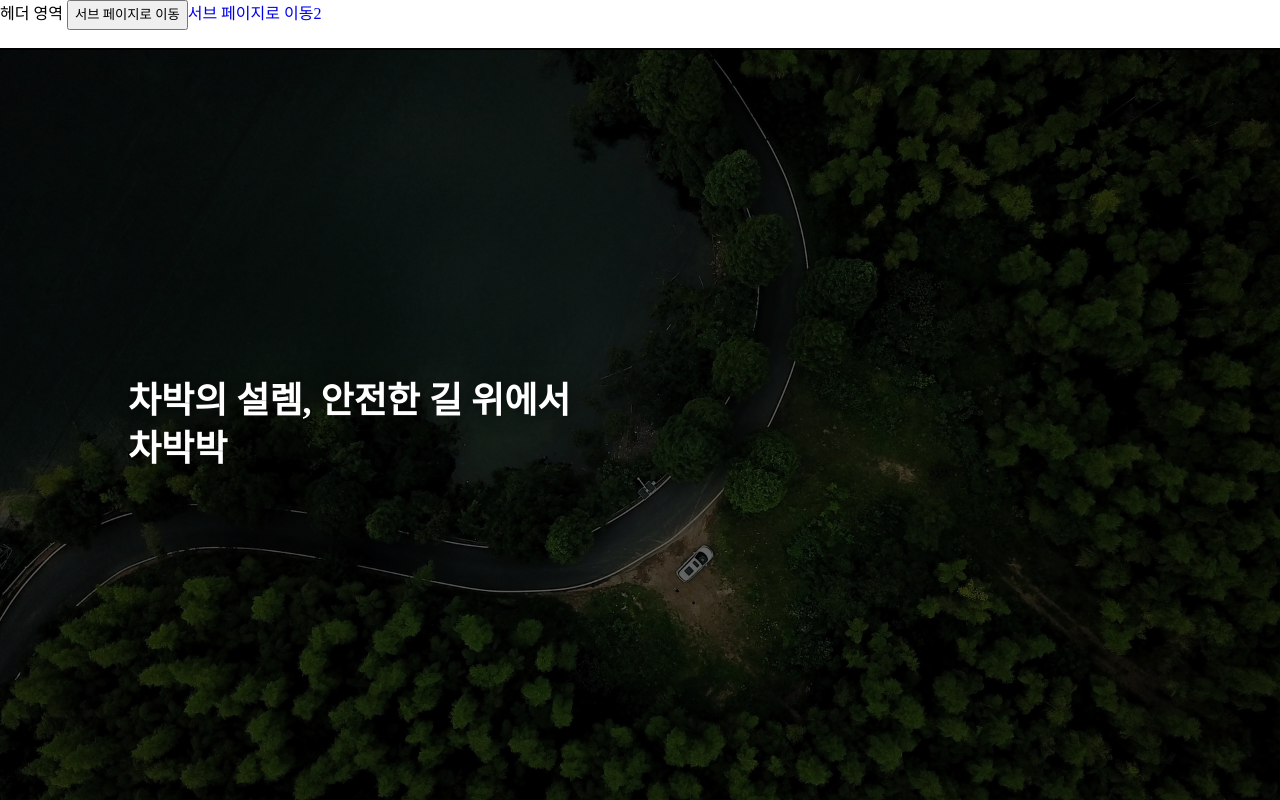
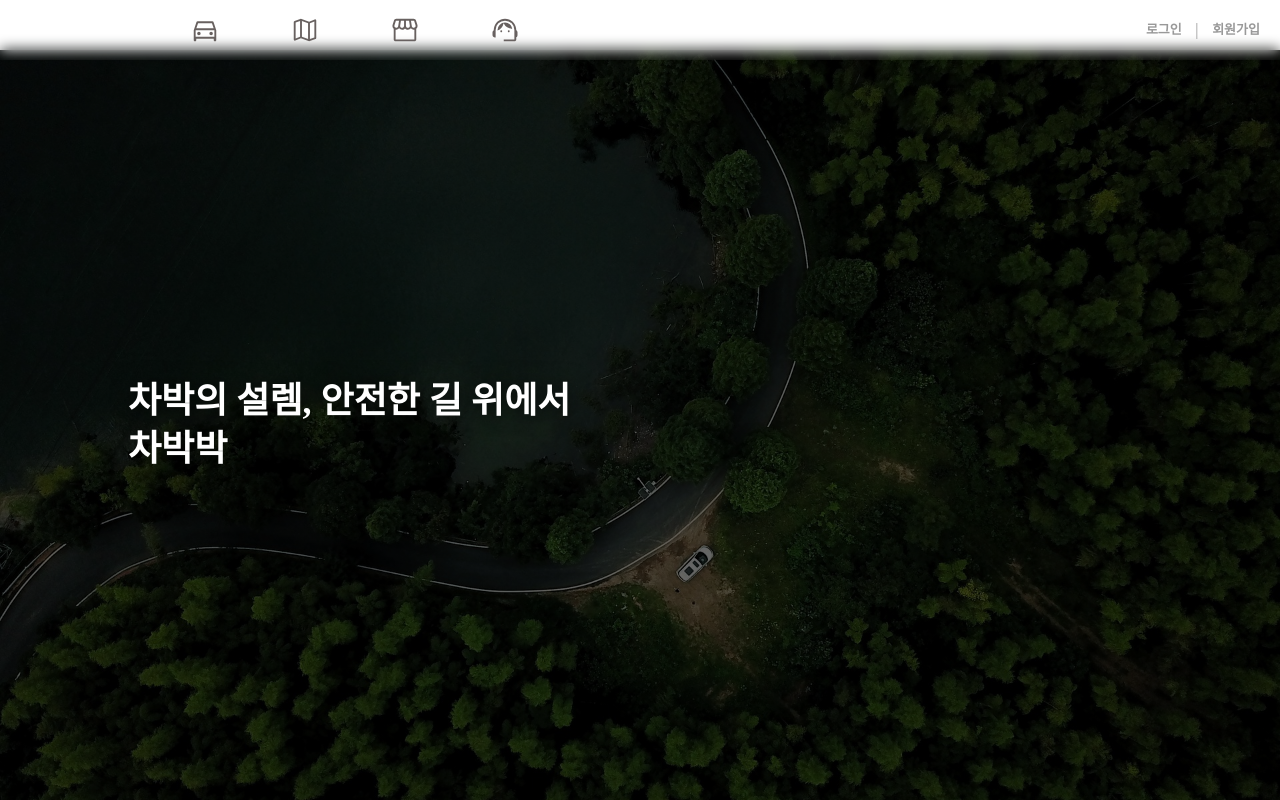
Before and after one commit to eunhyeon1020/Car-BakBak, a Vue app in the folder frontend/: page /main in a window 1280 px wide. Shown: the top 800 px of the page. Built offline with nearby package versions, Linux system fonts and the light colour scheme; a web font is replaced by a local one.

Commit message:
header 추가 및 수정

```diff
--- a/frontend/src/assets/css/header.css
+++ b/frontend/src/assets/css/header.css
@@ -1,4 +1,4 @@
-div#header {
+/* div#header {
   width: 100%;
   height: 50px;
   background-color: #FFF;
@@ -6,4 +6,145 @@ div#header {
   position: fixed;
   top: 0;
   z-index: 1000;
+} */
+
+html,
+body {
+  margin: 0;
+  padding: 0;
+  /* background-color: #eee; */
 }
+
+ol,
+ul {
+  list-style: none;
+  margin: 0;
+  padding: 0;
+  box-sizing: border-box;
+}
+
+/* header 헤더 */
+#header {
+  width: 100%;
+  height: 60px;
+  background-color: #ffffff00;
+  backdrop-filter: blur(7px);
+  box-sizing: border-box;
+  padding: 0 20px;
+  position: fixed;
+  top: 0;
+  z-index: 100;
+}
+
+.gnb {
+  display: flex;
+  justify-content: space-between;
+  align-items: flex-start;
+  position: relative;
+}
+
+/* header 왼쪽 */
+
+.gnb .header-left {
+  display: flex;
+  align-items: center;
+  gap: 50px;
+}
+
+.gnb-logo {
+  min-width: 120px;
+  height: 60px;
+  background: 50% 50% url(../images/차박박로고.svg) no-repeat;
+  background-size: 110%;
+}
+
+.top-menu {
+  text-align: center;
+  height: 60px;
+}
+
+.top-menu > ul {
+  display: flex;
+}
+
+.top-menu > ul > li {
+  width: 100px;
+  height: 60px;
+  line-height: 60px;
+  display: inline-block;
+  text-align: left;
+  transition: 0.3s ease all;
+  position: relative;
+  cursor: pointer;
+  color: #999;
+}
+
+/* 메뉴 리스트 hover 이벤트 */
+.top-menu > ul > li:hover {
+  border-bottom: 1px solid #778f86;
+}
+/* 아이콘 숨김 */
+.top-menu > ul > li:hover i {
+  visibility: hidden;
+}
+/* hover시 글자 표시 및 위치 조정 */
+.top-menu > ul > li:hover > span {
+  display: block;
+  position: absolute;
+  top: 50%;
+  transform: translateY(-50%);
+}
+.top-menu > ul > li > span {
+  font-size: 16px;
+  font-weight: 800;
+  display: none;
+}
+.top-menu li > i.ico:hover {
+  background-size: 120%;
+}
+
+/* 메뉴 아이콘 */
+.about-menu,
+.map-menu,
+.store-menu,
+.notice-menu {
+  display: inline-block;
+  background-repeat: no-repeat;
+  background-size: 100%;
+  background-position: 50% 50%;
+  width: 30px;
+  height: 60px;
+}
+
+.about-menu {
+  background-image: url(../images/ico-about.svg);
+}
+.map-menu {
+  background-image: url(../images/ico-map.svg);
+}
+.store-menu {
+  background-image: url(../images/ico-store.svg);
+}
+.notice-menu {
+  background-image: url(../images/ico-notice.svg);
+}
+i.ico {
+  filter: hue-rotate(150deg);
+}
+
+/* 회원정보 */
+.gnb .header-right {
+  min-height: 60px;
+  display: flex;
+  flex-direction: row;
+  align-items: center;
+  justify-content: center;
+  gap: 0.85rem;
+  color: #999;
+}
+
+.gnb .header-right p {
+  text-align: center;
+  font-size: 13px;
+  font-weight: bold;
+}
--- a/frontend/src/components/Header.vue
+++ b/frontend/src/components/Header.vue
@@ -1,19 +1,41 @@
 <template>
   <div id="header">
-    헤더 영역
-    <button @click="btnClick">서브 페이지로 이동</button>
-    <router-link :to="'sub'">서브 페이지로 이동2</router-link>
-
+    <div class="gnb">
+      <div class="header-left">
+        <div class="gnb-logo"></div>
+        <div class="top-menu">
+          <ul>
+            <li>
+              <i class="ico about-menu"></i>
+              <span>소개</span>
+            </li>
+            <li>
+              <i class="ico map-menu"></i>
+              <span>지도</span>
+            </li>
+            <li>
+              <i class="ico store-menu"></i>
+              <span>스토어</span>
+            </li>
+            <li>
+              <i class="ico notice-menu"></i>
+              <span>고객지원</span>
+            </li>
+          </ul>
+        </div>
+      </div>
+      <div class="header-right">
+        <div class="login"><p>로그인</p></div>
+        <div>|</div>
+        <div class="sign-up"><p>회원가입</p></div>
+        <div class="user" style="display: none"><p>김은현 님</p></div>
+        <div style="display: none">|</div>
+        <div class="my-page" style="display: none"><p>마이페이지</p></div>
+      </div>
+    </div>
   </div>
 </template>
 
 <script>
-export default {
-  methods: {
-    btnClick() {
-      console.log("this  ::", this);
-      this.$router.push('sub');
-    }
-  }
-}
+export default {};
 </script>
```
